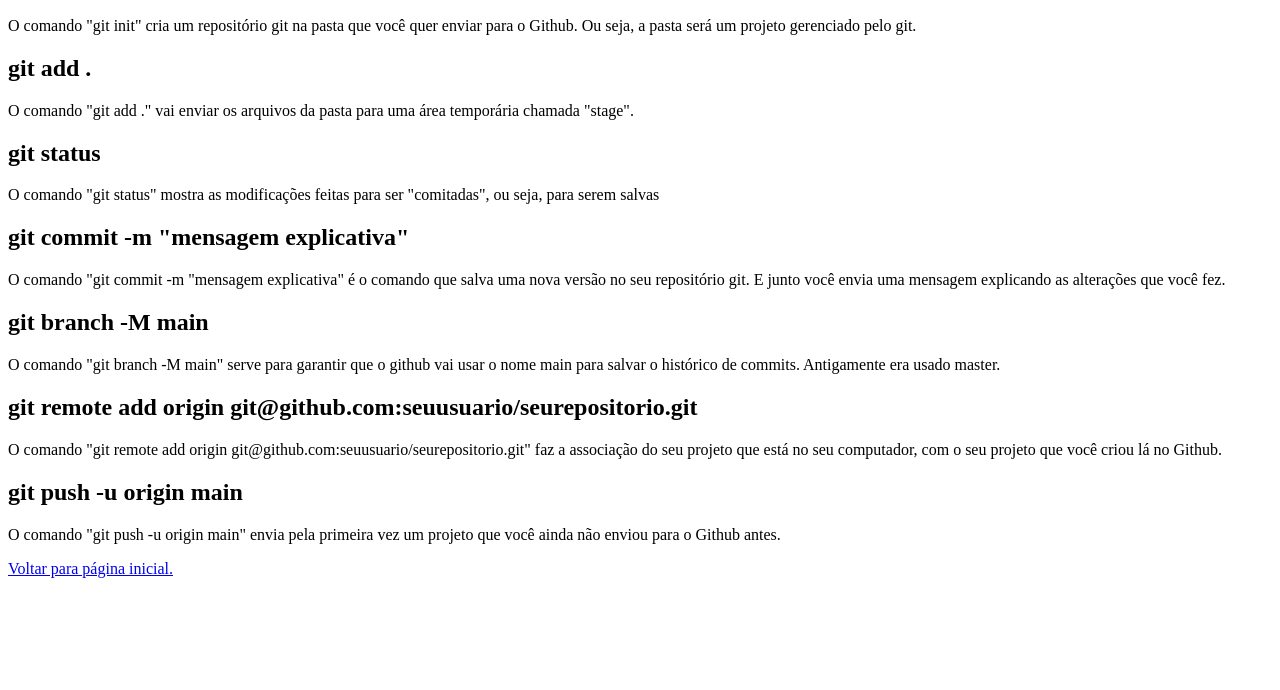
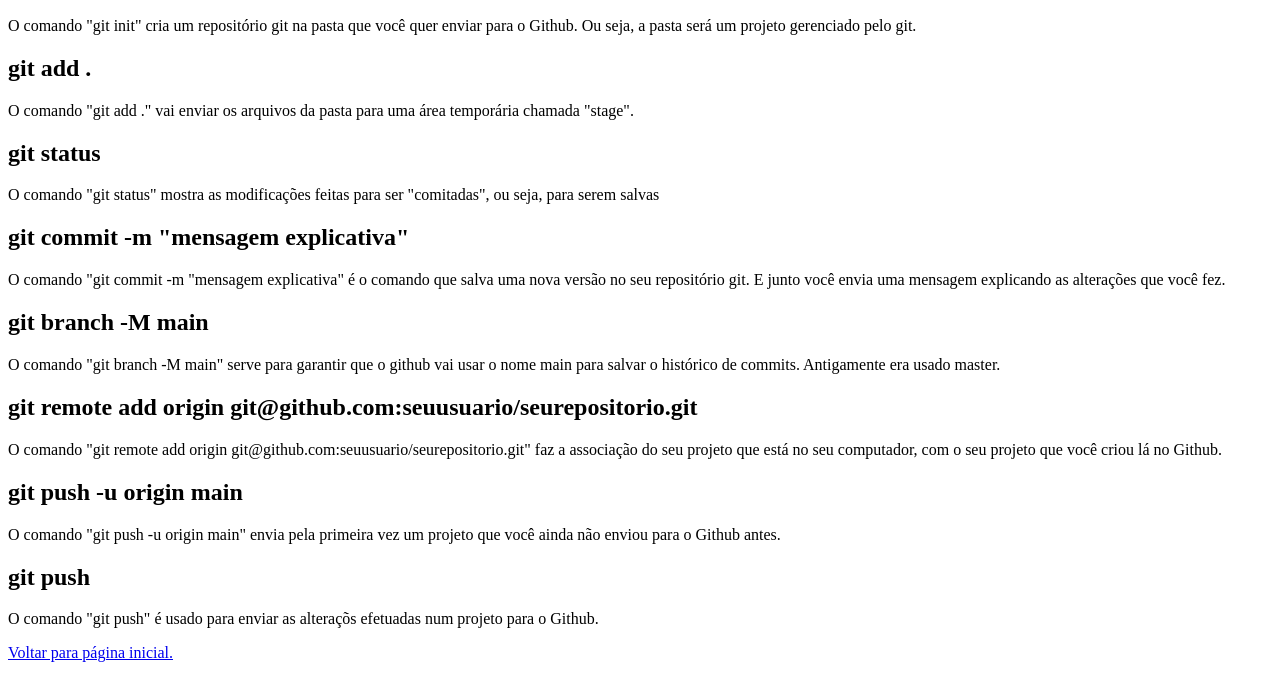
Before and after one commit to Gustavo-Henrique109/Primeiro-projeto-no-Github, a plain HTML site: page comandos.html in a window 1280 px wide. Shown: the part 110-800 px from the top of the page. Drawn offline with Linux system fonts and the light colour scheme.

Commit message:
Adicionado mais um comando

```diff
--- a/comandos.html
+++ b/comandos.html
@@ -31,6 +31,8 @@
     <h2>git push -u origin main</h2>
     <p>O comando "git push -u origin main" envia pela
         primeira vez um projeto que você ainda não enviou para o Github antes.</p>
+    <h2>git push</h2>
+    <p>O comando "git push" é usado para enviar as alteraçõs efetuadas num projeto para o Github.</p>
 
     <a href="index.html">Voltar para página inicial.</a>
 </body>
```
